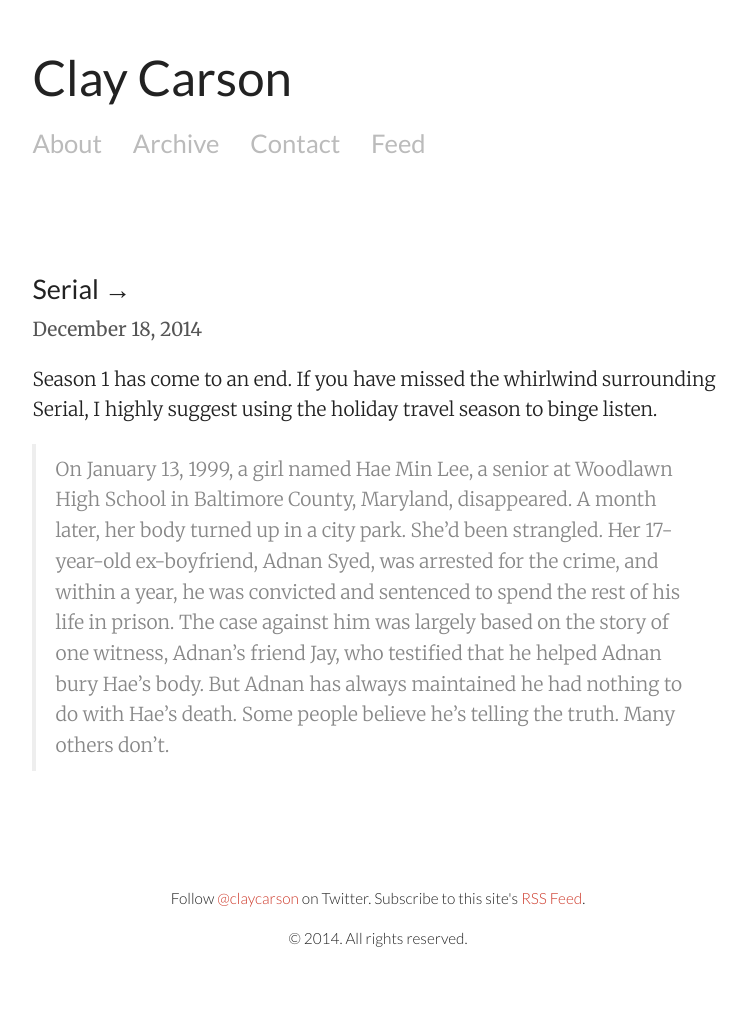
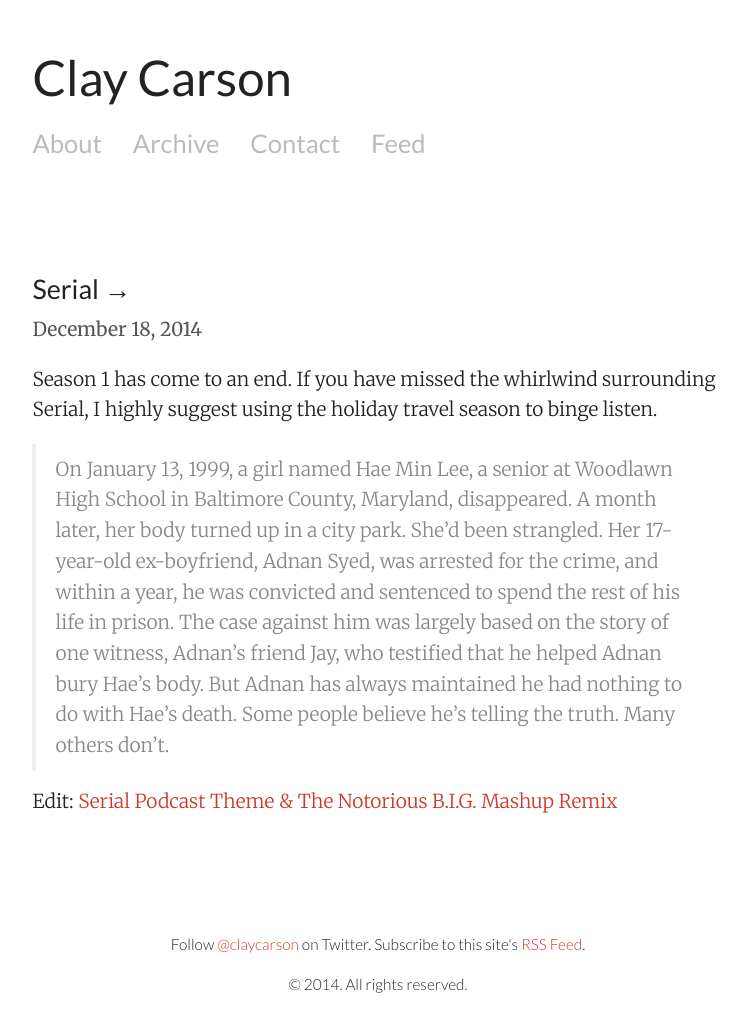
Before and after one commit to turnerthornton/turnerthornton.github.io, a Jekyll site: the page built from _posts/link/_posts/2014-12-18-serial.md, in a window 1280 px wide. Shown: the whole page, without its empty margins (262-1009 px from the left). Built offline with Jekyll 4.4.1, drawn with Linux system fonts in a browser that asks for light colours; before the commit the page ends 966 px from its top, so only the background shows below that.

Commit message:
Edit post

```diff
--- a/_posts/link/_posts/2014-12-18-serial.md
+++ b/_posts/link/_posts/2014-12-18-serial.md
@@ -11,3 +11,5 @@
 Season 1 has come to an end. If you have missed the whirlwind surrounding Serial, I highly suggest using the holiday travel season to binge listen.
 
 > On January 13, 1999, a girl named Hae Min Lee, a senior at Woodlawn High School in Baltimore County, Maryland, disappeared. A month later, her body turned up in a city park. She'd been strangled. Her 17-year-old ex-boyfriend, Adnan Syed, was arrested for the crime, and within a year, he was convicted and sentenced to spend the rest of his life in prison. The case against him was largely based on the story of one witness, Adnan’s friend Jay, who testified that he helped Adnan bury Hae's body. But Adnan has always maintained he had nothing to do with Hae’s death. Some people believe he’s telling the truth. Many others don’t.
+
+Edit: [Serial Podcast Theme & The Notorious B.I.G. Mashup Remix](https://www.youtube.com/watch?v=nYZXIFpNgLo&feature=youtu.be)
```
